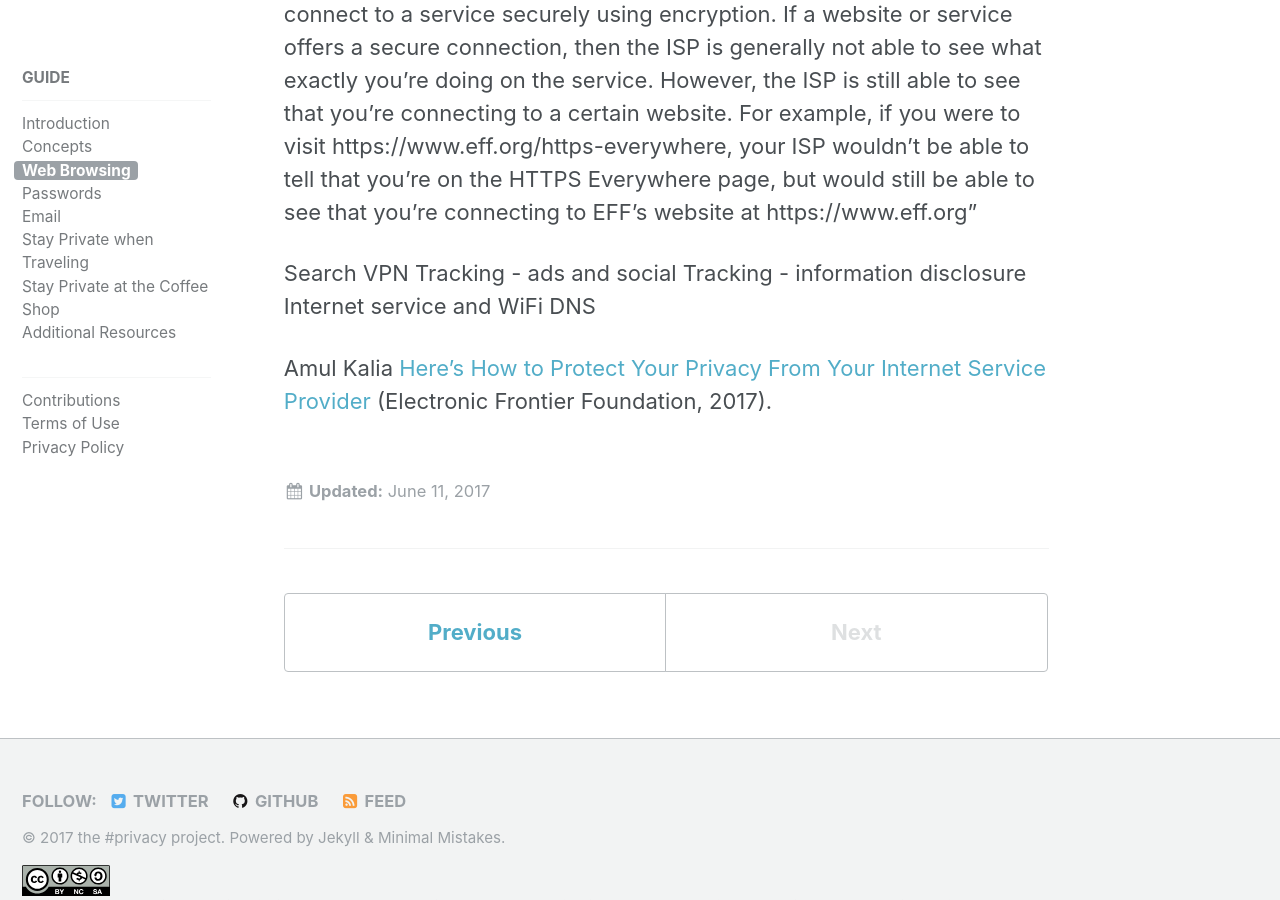
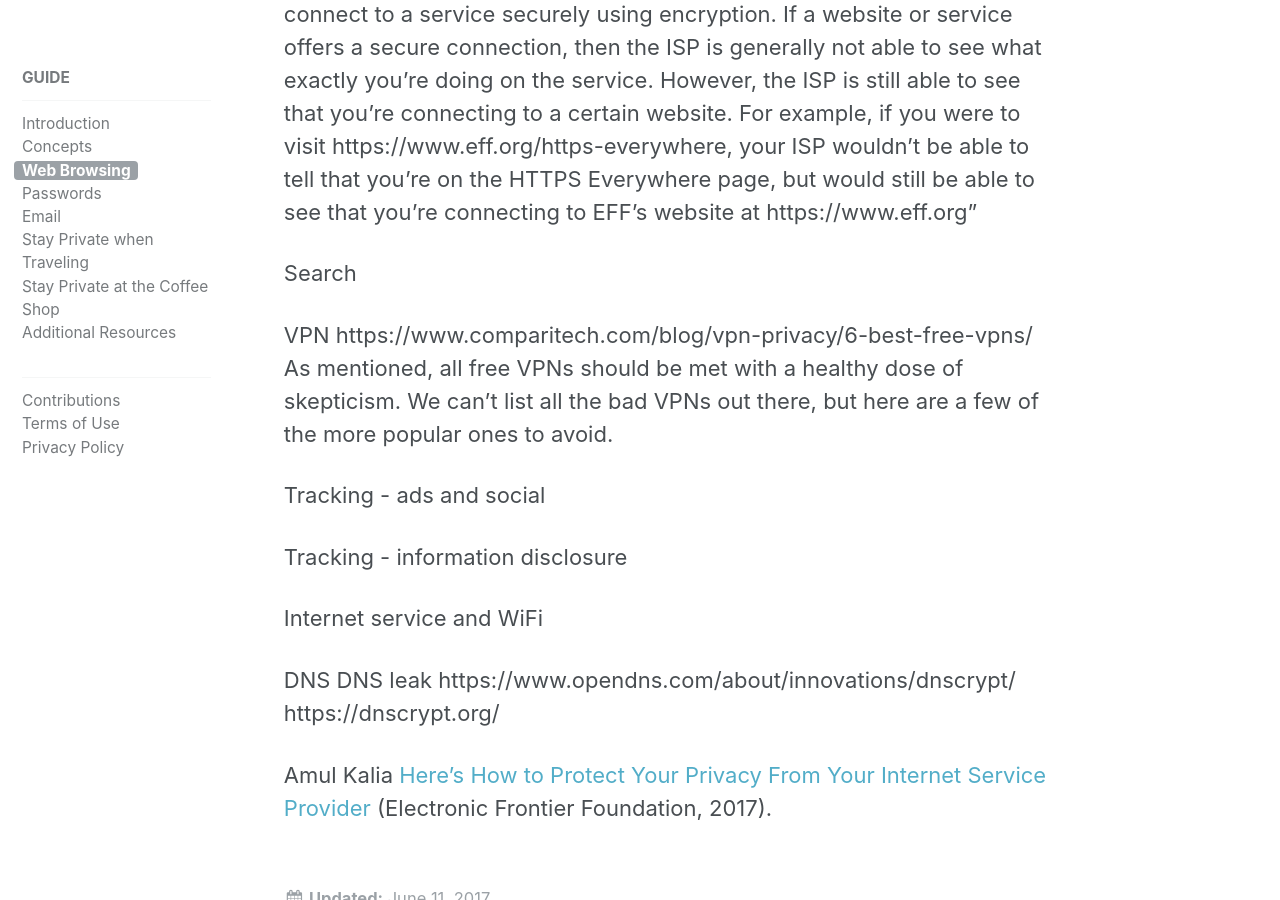
Before and after one commit to hashtagprivacy/hashtagprivacy.github.io, a Jekyll site: the page built from _guide/web-browsing.md, in a window 1280 px wide and 900 px high, scrolled down 269 px. Built offline with Jekyll 4.4.1, drawn with Linux system fonts in a browser that asks for light colours.

Commit message:
Adding notes to web-browsing.md

```diff
--- a/_guide/web-browsing.md
+++ b/_guide/web-browsing.md
@@ -8,10 +8,23 @@ HTTPS Everywhere
 "EFF makes this browser extension so that users connect to a service securely using encryption. If a website or service offers a secure connection, then the ISP is generally not able to see what exactly you’re doing on the service. However, the ISP is still able to see that you’re connecting to a certain website. For example, if you were to visit https://www.eff.org/https-everywhere, your ISP wouldn’t be able to tell that you’re on the HTTPS Everywhere page, but would still be able to see that you’re connecting to EFF’s website at https://www.eff.org"
 
 Search
+
 VPN
+https://www.comparitech.com/blog/vpn-privacy/6-best-free-vpns/
+As mentioned, all free VPNs should be met with a healthy dose of skepticism. We can’t list all the bad VPNs out there, but here are a few of the more popular ones to avoid.
+
+
+
 Tracking - ads and social
+
 Tracking - information disclosure
+
 Internet service and WiFi
+
 DNS
+DNS leak
+https://www.opendns.com/about/innovations/dnscrypt/
+https://dnscrypt.org/
+
 
 Amul Kalia [Here’s How to Protect Your Privacy From Your Internet Service Provider](https://www.eff.org/deeplinks/2017/04/heres-how-protect-your-privacy-your-internet-service-provider) (Electronic Frontier Foundation, 2017).
```
